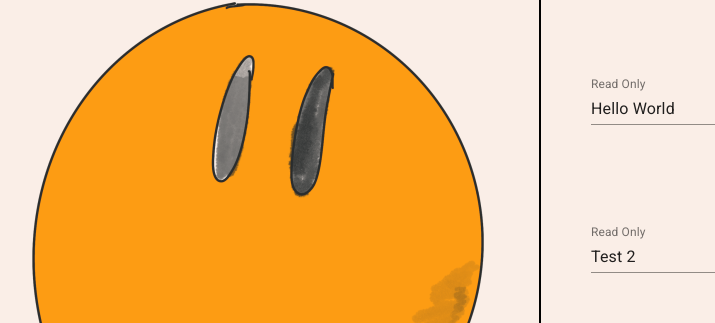
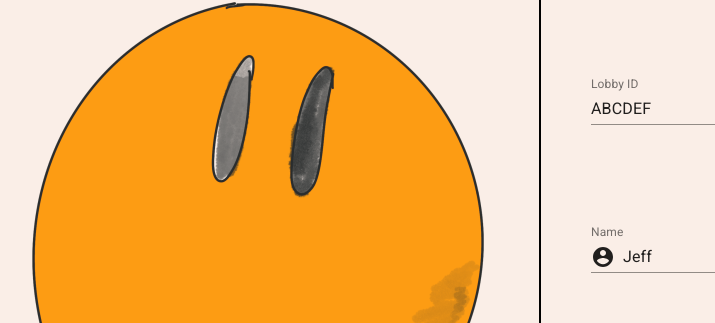
Before and after one commit to nj3zhang/watado, a React (Create React App) app in the folder ClientApp/: page /login in a window 1280 px wide. Shown: the part 159-482 px from the top of the page, without its empty margins (125-840 px from the left). Built offline with nearby package versions, Linux system fonts and the light colour scheme.

Commit message:
Modified Text Boxes

```diff
--- a/ClientApp/src/Login.js
+++ b/ClientApp/src/Login.js
@@ -2,6 +2,8 @@ import React from 'react';
 import './Login.scss';
 import Input from '@material-ui/core/Input';
 import TextField from '@material-ui/core/TextField';
+import InputAdornment from '@material-ui/core/InputAdornment';
+import AccountCircle from '@material-ui/icons/AccountCircle';
 
 import Ghost from'./assets/Pacman_Ghost_Orange.png'
 
@@ -15,18 +17,23 @@ export const Login = () => {
             <div className= "verticalLine">
                 <div className= "userInput">
                     <TextField
-                        id="standard-read-only-input"
-                        label="Read Only"
-                        defaultValue="Hello World"
+                        id="Lobby ID"
+                        label="Lobby ID"
+                        defaultValue="ABCDEF"
                         InputProps={{
                         readOnly: true,
                     }}/>
 
                     <TextField style={{marginTop: "100px"}}
                         id="standard-read-only-input"
-                        label="Read Only"
-                        defaultValue="Test 2"
+                        label="Name"
+                        defaultValue="Jeff"
                         InputProps={{
+                            startAdornment: (
+                                <InputAdornment position="start">
+                                  <AccountCircle />
+                                </InputAdornment>
+                              ),
                     }}/>
                 </div>
             </div>
--- a/ClientApp/src/Login.scss
+++ b/ClientApp/src/Login.scss
@@ -22,6 +22,7 @@ img {
 }
 
 .userInput {
+    width: 500px;
     margin-top: 80px;
     margin-left: 50px;
     display: flex;
```
